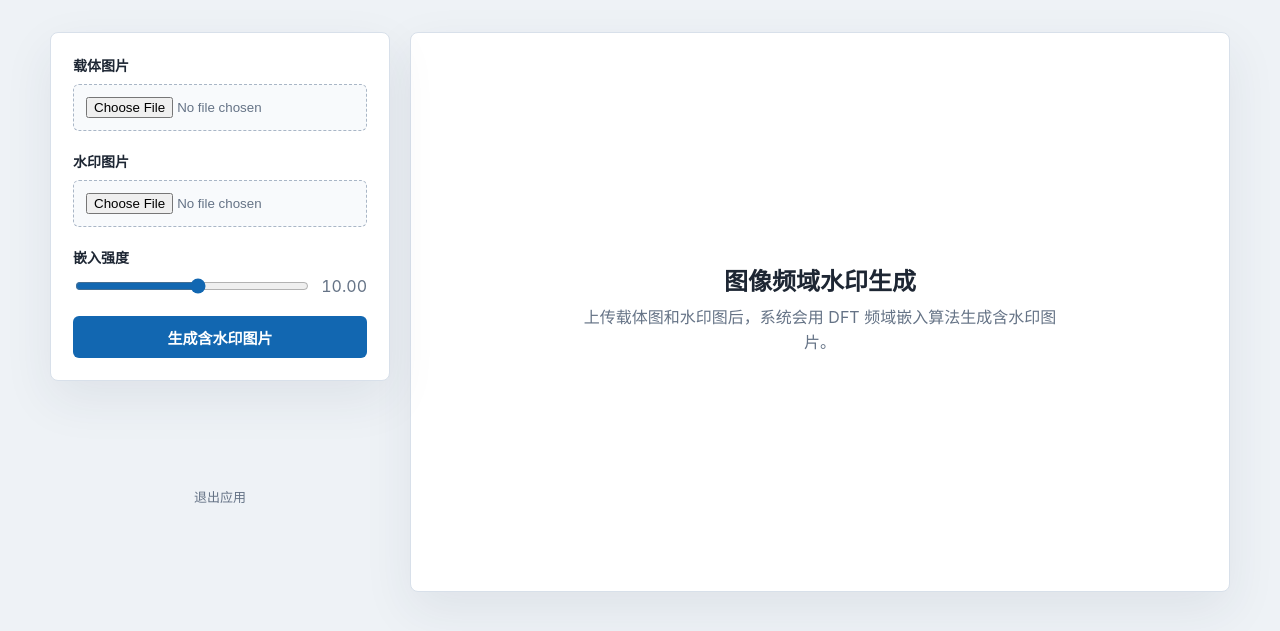
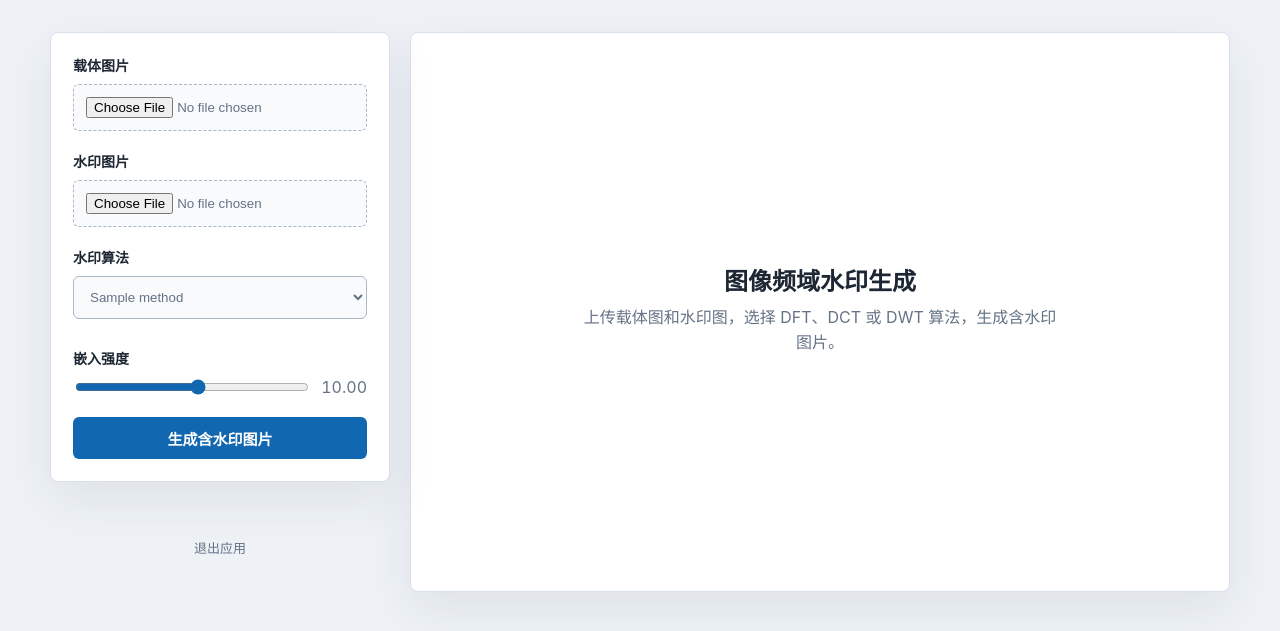
Before and after one commit to must-I-jpg/-DFT-DCT-, a Flask app: template templates/index.html in a window 1280 px wide. Shown: the top 631 px of the page. Run offline with Flask 3, Linux system fonts and the light colour scheme; the template is opened without the code that fills it: most values are stand-ins (such as "Sample title", 1, 10 or a date in 2020); parts of the project's set-up code (start-up, migrations or seed data) failed here and were passed over.

Commit message:
more_choices

```diff
--- a/app.py
+++ b/app.py
@@ -1,13 +1,6 @@
 #!/usr/bin/env python3
 # -*- coding: utf-8 -*-
-"""
-Web interface for DFT image watermark embedding.
-
-Run:
-    python app.py
-Then open:
-    http://127.0.0.1:5000
-"""
+"""Desktop web interface for frequency-domain image watermark embedding."""
 
 from __future__ import annotations
 
@@ -29,6 +22,13 @@ ROOT = Path(__file__).resolve().parent
 OUTPUT_DIR = Path.home() / ".frequency_watermark" / "web_outputs"
 ALLOWED_EXTENSIONS = {"png", "jpg", "jpeg", "bmp", "webp"}
 DEFAULT_ALPHA = 0.05
+DCT_SIZE = 8
+DCT_POSITIONS = ((3, 3), (3, 4), (4, 3), (4, 4))
+METHODS = {
+    "dft": "DFT 频域嵌入",
+    "dct": "DCT QIM 分块嵌入",
+    "dwt": "Haar DWT 小波嵌入",
+}
 SERVER: BaseWSGIServer | None = None
 
 app = Flask(__name__)
@@ -109,10 +109,105 @@ def dft_embed_channel(
     return np.clip(embedded, 0, 1)
 
 
-def embed_watermark(cover: np.ndarray, wm_pm1: np.ndarray, alpha: float) -> np.ndarray:
+def dft_embed(cover: np.ndarray, wm_pm1: np.ndarray, alpha: float) -> np.ndarray:
     pos = dft_embed_position(cover.shape, wm_pm1.shape)
     channels = [dft_embed_channel(cover[:, :, index], wm_pm1, pos, alpha) for index in range(3)]
     return np.stack(channels, axis=2)
+
+
+def luminance(image: np.ndarray) -> np.ndarray:
+    return image[:, :, 0] * 0.299 + image[:, :, 1] * 0.587 + image[:, :, 2] * 0.114
+
+
+def apply_luminance(image: np.ndarray, original: np.ndarray, modified: np.ndarray) -> np.ndarray:
+    return np.clip(image + (modified - original)[:, :, np.newaxis], 0, 1)
+
+
+def dct_matrix(size: int = DCT_SIZE) -> np.ndarray:
+    positions = np.arange(size)
+    matrix = np.cos(np.pi * (2 * positions[np.newaxis, :] + 1) * positions[:, np.newaxis] / (2 * size))
+    matrix[0] *= 1 / np.sqrt(size)
+    matrix[1:] *= np.sqrt(2 / size)
+    return matrix
+
+
+DCT_MATRIX = dct_matrix()
+
+
+def dct_embed(cover: np.ndarray, wm_bin: np.ndarray, alpha: float) -> np.ndarray:
+    source = luminance(cover)
+    work = source * 255
+    bits = (wm_bin.ravel() > 0).astype(np.uint8)
+    capacity = (source.shape[0] // DCT_SIZE) * (source.shape[1] // DCT_SIZE) * len(DCT_POSITIONS)
+    if bits.size > capacity:
+        raise ValueError("载体图片过小，无法容纳当前 DCT 水印。")
+
+    delta = max(4.0, alpha * 720)
+    index = 0
+    for y in range(0, source.shape[0] - DCT_SIZE + 1, DCT_SIZE):
+        for x in range(0, source.shape[1] - DCT_SIZE + 1, DCT_SIZE):
+            block = work[y:y + DCT_SIZE, x:x + DCT_SIZE]
+            coeff = DCT_MATRIX @ block @ DCT_MATRIX.T
+            for row, column in DCT_POSITIONS:
+                if index >= bits.size:
+                    break
+                quantized = int(np.floor(coeff[row, column] / delta + 0.5))
+                if quantized % 2 != int(bits[index]):
+                    quantized += 1
+                coeff[row, column] = quantized * delta
+                index += 1
+            work[y:y + DCT_SIZE, x:x + DCT_SIZE] = DCT_MATRIX.T @ coeff @ DCT_MATRIX
+            if index >= bits.size:
+                return apply_luminance(cover, source, np.clip(work / 255, 0, 1))
+    return apply_luminance(cover, source, np.clip(work / 255, 0, 1))
+
+
+def haar_dwt2(channel: np.ndarray) -> tuple[np.ndarray, tuple[np.ndarray, np.ndarray, np.ndarray]]:
+    if channel.shape[0] % 2 or channel.shape[1] % 2:
+        channel = np.pad(channel, ((0, channel.shape[0] % 2), (0, channel.shape[1] % 2)), mode="edge")
+    a, b = channel[0::2, 0::2], channel[0::2, 1::2]
+    c, d = channel[1::2, 0::2], channel[1::2, 1::2]
+    return (a + b + c + d) / 2, ((a - b + c - d) / 2, (a + b - c - d) / 2, (a - b - c + d) / 2)
+
+
+def haar_idwt2(
+    ll: np.ndarray,
+    detail: tuple[np.ndarray, np.ndarray, np.ndarray],
+    shape: tuple[int, int],
+) -> np.ndarray:
+    lh, hl, hh = detail
+    result = np.zeros((ll.shape[0] * 2, ll.shape[1] * 2))
+    result[0::2, 0::2] = (ll + lh + hl + hh) / 2
+    result[0::2, 1::2] = (ll - lh + hl - hh) / 2
+    result[1::2, 0::2] = (ll + lh - hl - hh) / 2
+    result[1::2, 1::2] = (ll - lh - hl + hh) / 2
+    return result[:shape[0], :shape[1]]
+
+
+def resize_pm1(wm_pm1: np.ndarray, width: int, height: int) -> np.ndarray:
+    watermark = Image.fromarray(np.where(wm_pm1 > 0, 255, 0).astype(np.uint8), mode="L")
+    resized = watermark.resize((width, height), Image.Resampling.NEAREST)
+    return np.where(np.asarray(resized) > 0, 1.0, -1.0)
+
+
+def dwt_embed(cover: np.ndarray, wm_pm1: np.ndarray, alpha: float) -> np.ndarray:
+    source = luminance(cover)
+    ll, (lh, hl, hh) = haar_dwt2(source)
+    watermark = resize_pm1(wm_pm1, lh.shape[1], lh.shape[0])
+    lh_watermarked = lh + alpha * (np.std(lh) + 1e-8) * watermark
+    hl_watermarked = hl + alpha * (np.std(hl) + 1e-8) * watermark
+    modified = np.clip(haar_idwt2(ll, (lh_watermarked, hl_watermarked, hh), source.shape), 0, 1)
+    return apply_luminance(cover, source, modified)
+
+
+def embed_watermark(method: str, cover: np.ndarray, wm_bin: np.ndarray, wm_pm1: np.ndarray, alpha: float) -> np.ndarray:
+    if method == "dft":
+        return dft_embed(cover, wm_pm1, alpha)
+    if method == "dct":
+        return dct_embed(cover, wm_bin, alpha)
+    if method == "dwt":
+        return dwt_embed(cover, wm_pm1, alpha)
+    raise ValueError("未知的水印算法。")
 
 
 def to_uint8(image: np.ndarray) -> np.ndarray:
@@ -154,13 +249,14 @@ def quality_metrics(cover: np.ndarray, watermarked: np.ndarray) -> tuple[float,
 
 @app.route("/", methods=["GET", "POST"])
 def index():
-    context = {"alpha": DEFAULT_ALPHA}
+    context = {"alpha": DEFAULT_ALPHA, "method": "dft", "methods": METHODS}
 
     if request.method == "POST":
         cover_file = request.files.get("cover")
         watermark_file = request.files.get("watermark")
         alpha = float(request.form.get("alpha", DEFAULT_ALPHA))
-        context["alpha"] = alpha
+        method = request.form.get("method", "dft")
+        context.update(alpha=alpha, method=method)
 
         if not cover_file or not watermark_file or cover_file.filename == "" or watermark_file.filename == "":
             context["error"] = "请同时上传载体图片和水印图片。"
@@ -168,12 +264,15 @@ def index():
         if not allowed_file(cover_file.filename) or not allowed_file(watermark_file.filename):
             context["error"] = "仅支持 PNG、JPG、JPEG、BMP、WEBP 格式。"
             return render_template("index.html", **context), 400
+        if method not in METHODS:
+            context["error"] = "请选择有效的水印算法。"
+            return render_template("index.html", **context), 400
 
         try:
             cover = read_cover(cover_file)
             watermark = read_watermark(watermark_file)
             wm_bin, wm_pm1 = prepare_watermark(watermark, cover.shape)
-            watermarked = embed_watermark(cover, wm_pm1, alpha)
+            watermarked = embed_watermark(method, cover, wm_bin, wm_pm1, alpha)
             psnr_value, ssim_value = quality_metrics(cover, watermarked)
 
             output_name = f"watermarked_{uuid.uuid4().hex}.png"
@@ -188,6 +287,7 @@ def index():
                 psnr=f"{psnr_value:.2f}",
                 ssim=f"{ssim_value:.4f}",
                 watermark_size=f"{wm_bin.shape[1]} x {wm_bin.shape[0]}",
+                method_name=METHODS[method],
             )
         except Exception as exc:
             context["error"] = f"处理失败：{exc}"
--- a/static/styles.css
+++ b/static/styles.css
@@ -79,13 +79,23 @@ label {
   font-weight: 700;
 }
 
-input[type="file"] {
+input[type="file"],
+select {
   width: 100%;
-  border: 1px dashed #a9b6c6;
+  border: 1px solid #a9b6c6;
   border-radius: 6px;
   padding: 12px;
   background: #f8fafc;
   color: var(--muted);
+}
+
+input[type="file"] {
+  border-style: dashed;
+}
+
+.hint {
+  margin: 0;
+  font-size: 12px;
 }
 
 .range-row {
--- a/templates/index.html
+++ b/templates/index.html
@@ -18,6 +18,16 @@
         <div class="field">
           <label for="watermark">水印图片</label>
           <input id="watermark" name="watermark" type="file" accept="image/*" required>
+        </div>
+
+        <div class="field">
+          <label for="method">水印算法</label>
+          <select id="method" name="method">
+            {% for value, label in methods.items() %}
+              <option value="{{ value }}" {% if method == value %}selected{% endif %}>{{ label }}</option>
+            {% endfor %}
+          </select>
+          <p class="hint" id="methodHint"></p>
         </div>
 
         <div class="field">
@@ -44,7 +54,7 @@
           <div class="result-head">
             <div>
               <h1>生成结果</h1>
-              <p>PSNR {{ psnr }} dB · SSIM {{ ssim }} · 水印尺寸 {{ watermark_size }}</p>
+              <p>{{ method_name }} · PSNR {{ psnr }} dB · SSIM {{ ssim }} · 水印尺寸 {{ watermark_size }}</p>
             </div>
             <a class="download" href="{{ url_for('download', filename=download_name) }}">下载 PNG</a>
           </div>
@@ -66,7 +76,7 @@
         {% else %}
           <div class="empty">
             <h1>图像频域水印生成</h1>
-            <p>上传载体图和水印图后，系统会用 DFT 频域嵌入算法生成含水印图片。</p>
+            <p>上传载体图和水印图，选择 DFT、DCT 或 DWT 算法，生成含水印图片。</p>
           </div>
         {% endif %}
       </section>
@@ -76,9 +86,21 @@
   <script>
     const alpha = document.getElementById("alpha");
     const alphaValue = document.getElementById("alphaValue");
+    const method = document.getElementById("method");
+    const methodHint = document.getElementById("methodHint");
+    const hints = {
+      dft: "在频谱对称区域嵌入水印，适合作为默认方案。",
+      dct: "在 8 x 8 图像块的中频系数中进行 QIM 量化嵌入。",
+      dwt: "在 Haar 小波细节分量中嵌入水印，修改集中在纹理区域。"
+    };
     alpha.addEventListener("input", () => {
       alphaValue.textContent = Number(alpha.value).toFixed(2);
     });
+    function updateMethodHint() {
+      methodHint.textContent = hints[method.value];
+    }
+    method.addEventListener("change", updateMethodHint);
+    updateMethodHint();
   </script>
 </body>
 </html>
```
Also changed, not shown: README.md, README_web.md.
